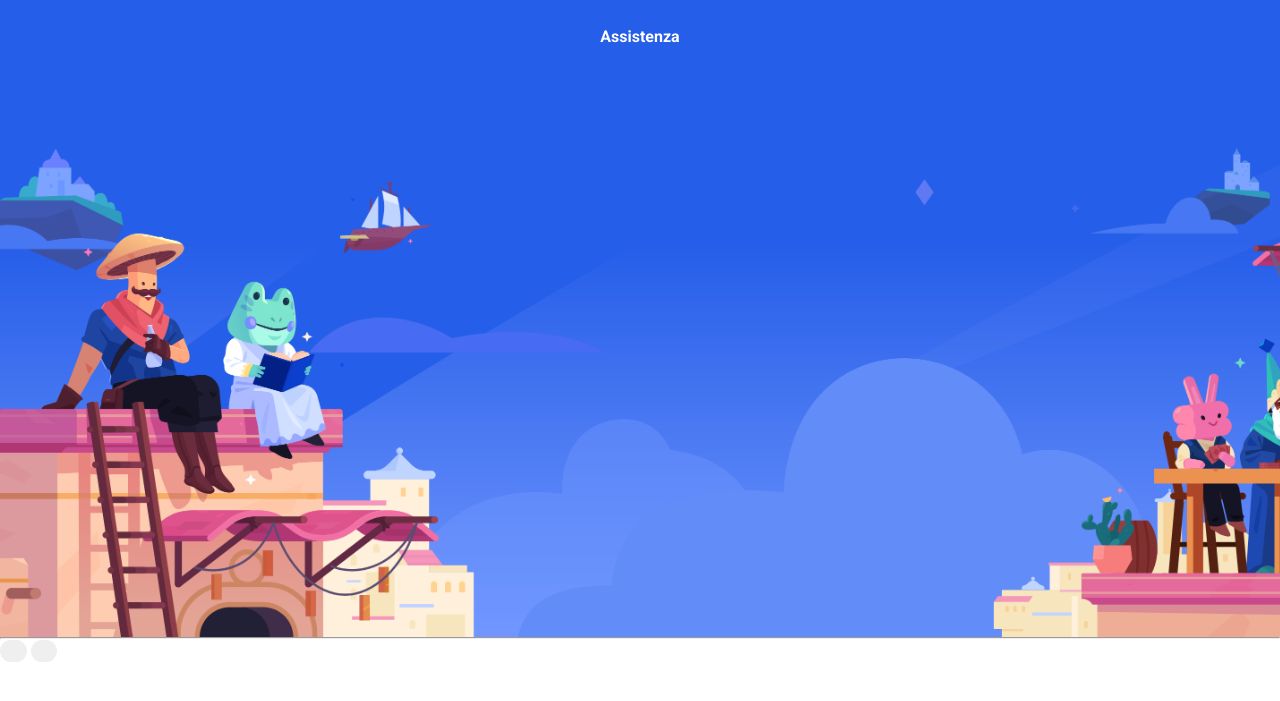
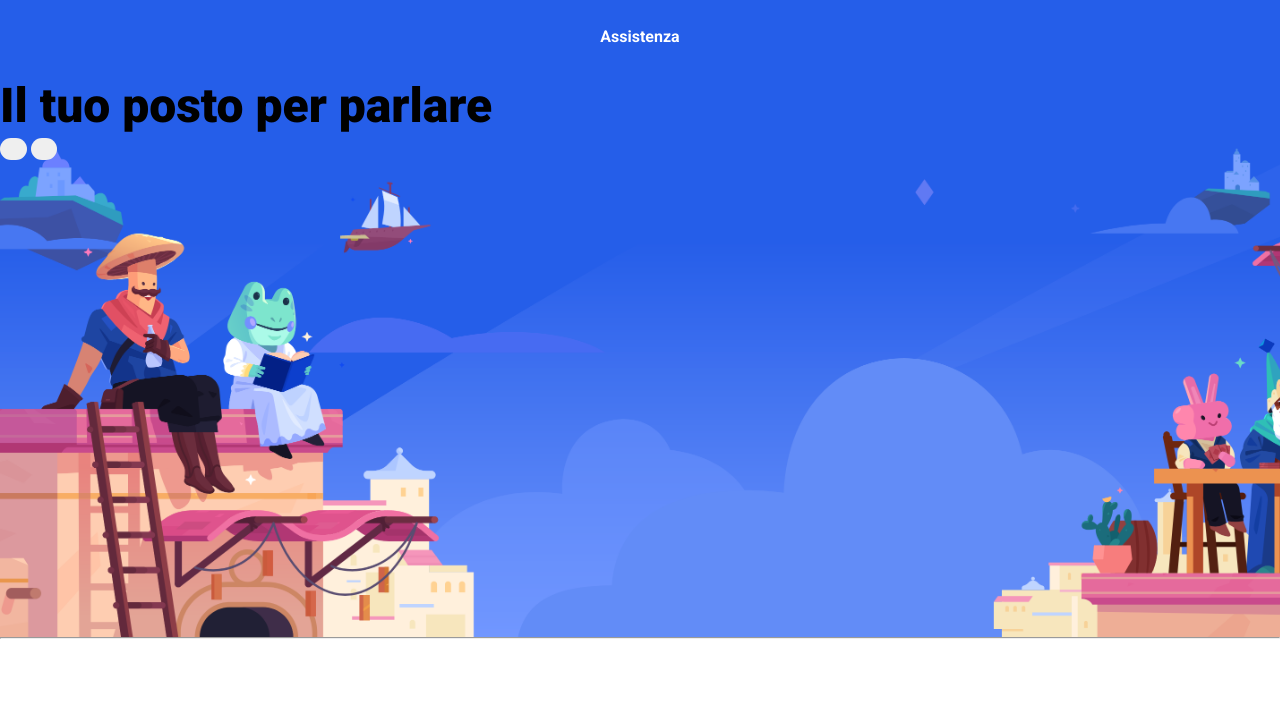
Before and after one commit to Erika-Sarleti/htmlcss-discord, a plain HTML site: page index.html in a window 1280 px wide. Shown: the part 83-784 px from the top of the page. Drawn offline with Linux system fonts and the light colour scheme.

Commit message:
correzione errore background

```diff
--- a/css/style.css
+++ b/css/style.css
@@ -2,6 +2,10 @@
     margin: 0;
     padding: 0;
     box-sizing: border-box;
+}
+html{
+    font-family: 'Roboto', sans-serif;
+
 }
 /* container header */
 header{
@@ -9,7 +13,6 @@ header{
     width: 100%;
     line-height: 5rem;
 
-    font-family: 'Roboto', sans-serif;
 }
 /* logo */
 .logo{
@@ -54,11 +57,6 @@ button{
     border-radius: 20px;
     border: none;
 }
-header::after{
-    content: "";
-    display: table;
-    clear: both;
-}
 a:visited, a:link{
     text-decoration: none;
     color: #333739;
@@ -66,14 +64,25 @@ a:visited, a:link{
     font-weight: 500;
 }
 
-main :first-child{
+header::after{
+    content: "";
+    display: table;
+    clear: both;
+}
+
+/* sezioni homepage */
+main section:first-child{
     background: url(../img/jumbo.png);
     width: 100%;
     height: 70vh;
     background-size: cover;
     background-repeat: no-repeat;
 }
-
+h1{
+    font-weight: 900;
+    font-size: 3rem;
+    display: inline-block;
+}
 
 /*
 main section:nth-of-type(even){
--- a/index.html
+++ b/index.html
@@ -8,7 +8,7 @@
 
     <link rel="preconnect" href="https://fonts.googleapis.com">
     <link rel="preconnect" href="https://fonts.gstatic.com" crossorigin>
-    <link href="https://fonts.googleapis.com/css2?family=Roboto:wght@300;400;500;700&display=swap" rel="stylesheet">
+    <link href="https://fonts.googleapis.com/css2?family=Roboto:wght@300;400;500;700;900&display=swap" rel="stylesheet">
     <link rel="stylesheet" href="css/style.css">
 </head>
 <body>
@@ -36,7 +36,7 @@
     <main>
         <!-- sezione 1: scarica discord -->
         <section>
-            <h1></h1>
+            <h1>Il tuo posto per parlare</h1>
             <p></p>
             <button></button>
             <button></button>
```
